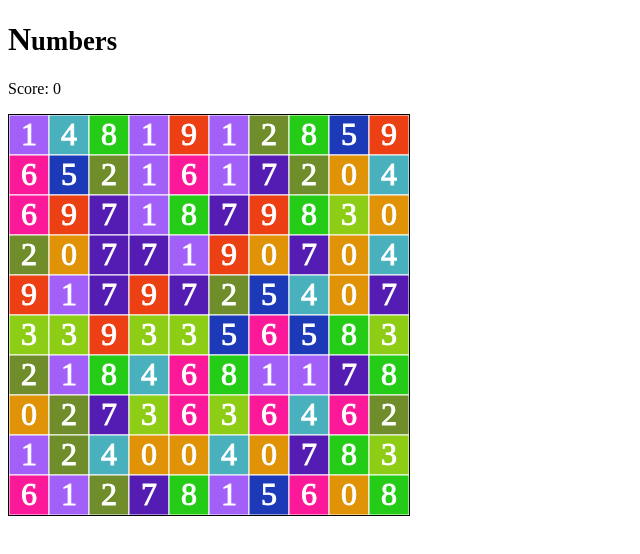
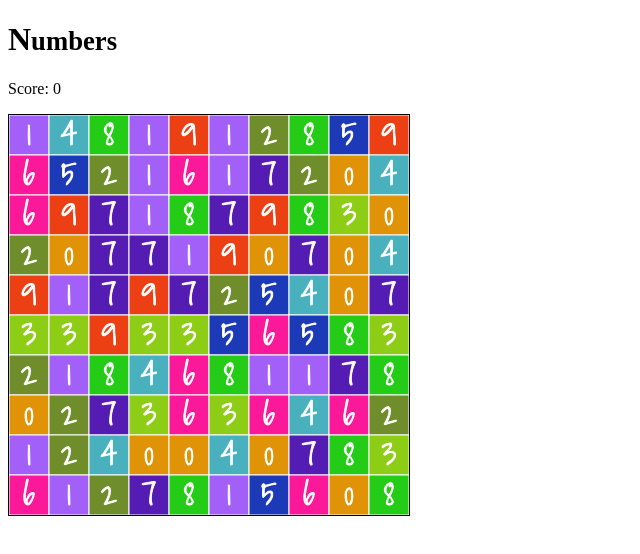
Before and after one commit to christopheranderson/samples, a plain HTML site: page numbers/index.html in a window 1280 px wide. Shown: the whole page, without its empty margins (0-640 px from the left). Drawn offline with nearby package versions, Linux system fonts and the light colour scheme.

Commit message:
Changed Numbers font

```diff
--- a/numbers/index.html
+++ b/numbers/index.html
@@ -2,6 +2,7 @@
 <html>
   <head>
     <title>RPGrid</title>
+    <link href='http://fonts.googleapis.com/css?family=Shadows+Into+Light' rel='stylesheet' type='text/css'>
     <style>
       #timetopcorner {
         position: absolute;
--- a/numbers/numbers.js
+++ b/numbers/numbers.js
@@ -174,5 +174,6 @@
     })
     .attr('font-size', ts + 'px')
     .attr('fill', 'white')
-    .attr('text-anchor', 'middle');
+    .attr('text-anchor', 'middle')
+    .attr('font-family', "'Shadows Into Light', cursive");
 })(d3);
```
